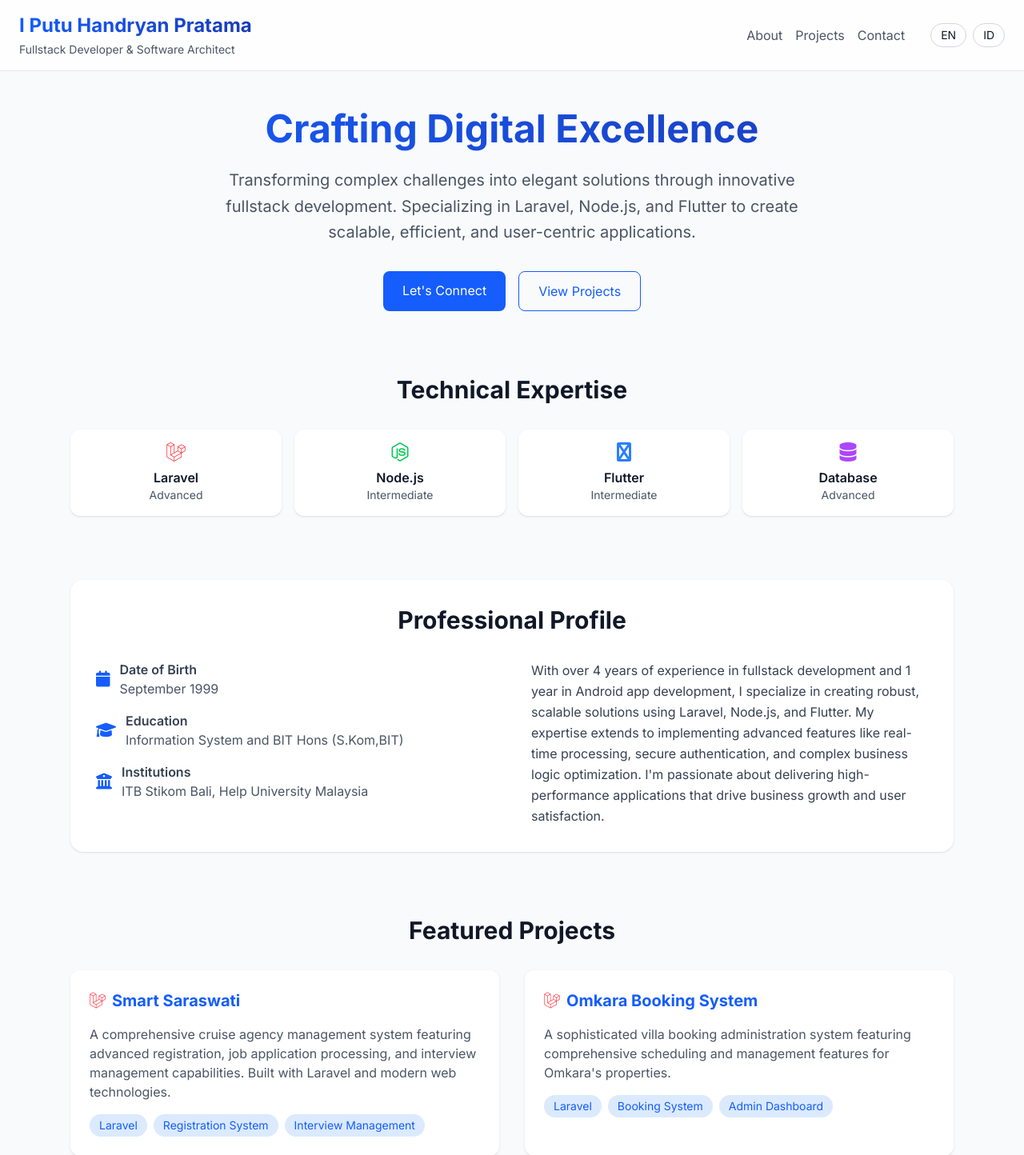
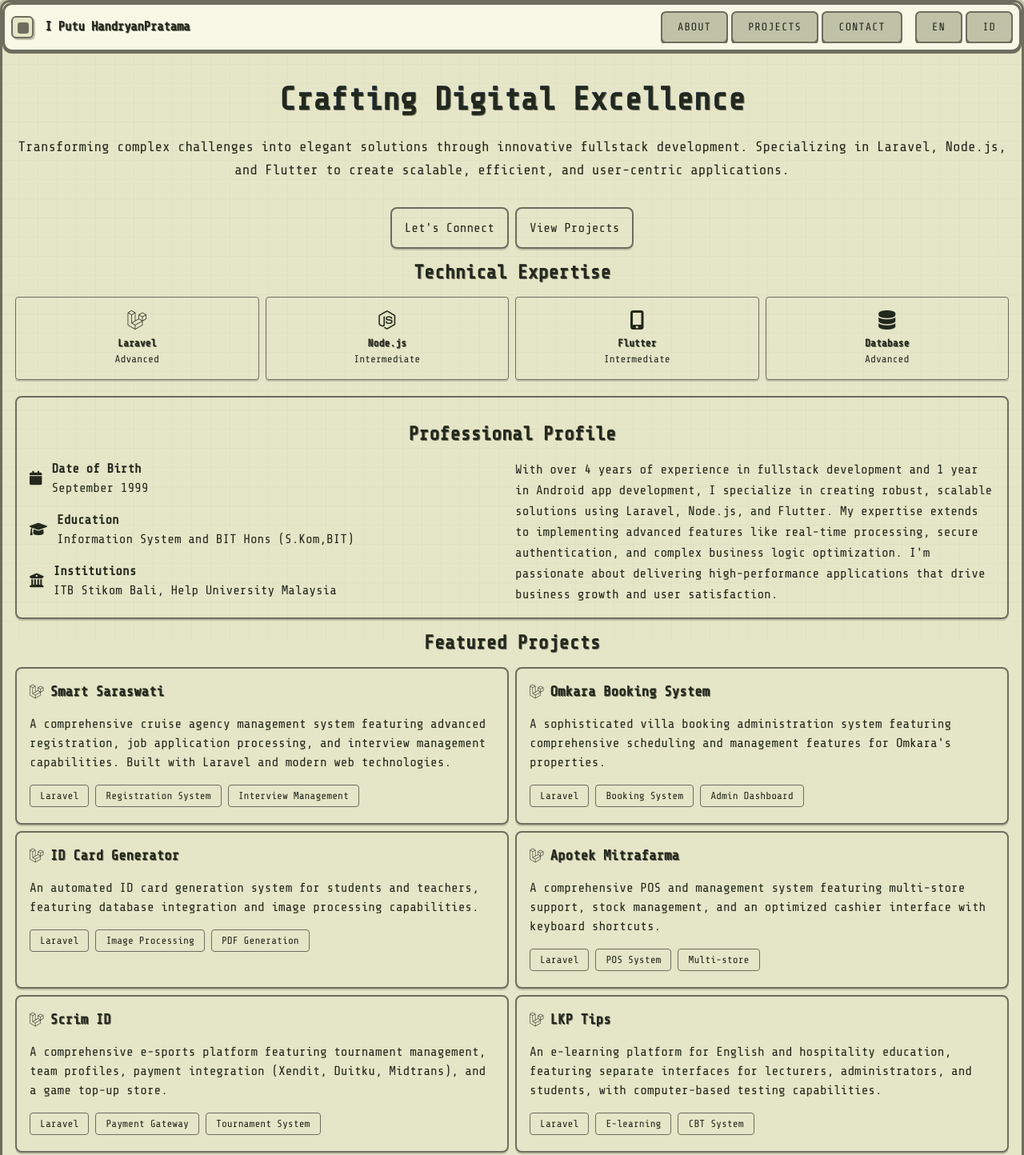
Before and after one commit to Hantama237/hantama237.github.io, a plain HTML site: page index.html in a window 1280 px wide. Shown: the top 1444 px of the page at 80% size. Drawn offline with nearby package versions, Linux system fonts and the light colour scheme.

Commit message:
Update index.html

```diff
--- a/index.html
+++ b/index.html
@@ -6,63 +6,121 @@
   <title>I Putu Handryan Pratama, S.Kom, BIT - Fullstack Developer Portfolio</title>
   <script src="https://cdn.jsdelivr.net/npm/@tailwindcss/browser@4"></script>
   <link href="https://fonts.googleapis.com/css2?family=Inter:wght@400;500;600;700&display=swap" rel="stylesheet">
+  <link href="https://fonts.googleapis.com/css2?family=Share+Tech+Mono&display=swap" rel="stylesheet">
   <link rel="stylesheet" href="https://cdnjs.cloudflare.com/ajax/libs/font-awesome/6.0.0/css/all.min.css">
-  <style type="text/tailwindcss">
-    @theme {
-      --color-primary: #2563eb;
-      --color-secondary: #1e40af;
+  <style>
+    :root {
+      --nokia-bg: #e5e5c7;
+      --nokia-dark: #bfc2a7;
+      --nokia-border: #6d6d5e;
+      --nokia-black: #22281c;
+      --nokia-white: #f8f8e7;
     }
-    @keyframes fadeIn {
-      from { opacity: 0; transform: translateY(20px); }
-      to { opacity: 1; transform: translateY(0); }
+    html, body {
+      font-family: 'Share Tech Mono', monospace !important;
+      background: var(--nokia-bg) !important;
+      color: var(--nokia-black) !important;
+      min-height: 100vh;
+      margin: 0;
+      padding: 0;
     }
-    @keyframes slideIn {
-      from { transform: translateX(-100%); }
-      to { transform: translateX(0); }
+    .nokia-border {
+      border: 3px solid var(--nokia-border);
+      border-radius: 0.75rem;
+      background: var(--nokia-white);
+      box-shadow: 0 0 0 3px var(--nokia-dark);
     }
-    .animate-fade-in {
-      animation: fadeIn 0.6s ease-out forwards;
+    .nokia-btn {
+      background: var(--nokia-dark);
+      color: var(--nokia-black);
+      border: 2px solid var(--nokia-border);
+      font-family: 'Share Tech Mono', monospace;
+      text-transform: uppercase;
+      letter-spacing: 1px;
+      box-shadow: 0 2px 0 var(--nokia-border);
+      transition: background 0.2s, color 0.2s;
+      font-size: 0.85rem;
+      padding: 0.5rem 1.2rem;
+      border-radius: 0.4rem;
     }
-    .animate-slide-in {
-      animation: slideIn 0.6s ease-out forwards;
+    .nokia-btn:hover {
+      background: var(--nokia-border);
+      color: var(--nokia-white);
     }
-    .project-card {
-      transition: all 0.3s ease;
-      position: relative;
-      overflow: hidden;
+    .project-card, .bg-white, .rounded-xl, .rounded-2xl, .rounded-lg, .shadow-sm {
+      background: var(--nokia-white) !important;
+      border: 2px solid var(--nokia-border) !important;
+      box-shadow: 0 2px 0 var(--nokia-dark) !important;
+      font-family: 'Share Tech Mono', monospace !important;
+      color: var(--nokia-black) !important;
+      border-radius: 0.5rem !important;
     }
     .project-card:hover {
-      transform: translateY(-5px);
-      box-shadow: 0 20px 25px -5px rgba(0, 0, 0, 0.1), 0 10px 10px -5px rgba(0, 0, 0, 0.04);
-    }
-    .project-card::after {
-      content: '';
-      position: absolute;
-      bottom: 0;
-      left: 0;
-      width: 100%;
-      height: 3px;
-      background: linear-gradient(90deg, var(--color-primary), var(--color-secondary));
-      transform: scaleX(0);
-      transition: transform 0.3s ease;
-    }
-    .project-card:hover::after {
-      transform: scaleX(1);
-    }
-    .skill-badge {
-      transition: all 0.3s ease;
-    }
-    .skill-badge:hover {
-      transform: scale(1.05);
+      background: var(--nokia-bg) !important;
+      box-shadow: 0 4px 0 var(--nokia-border) !important;
     }
     .timeline-item::before {
-      content: '';
-      position: absolute;
-      left: -20px;
-      top: 0;
-      width: 2px;
-      height: 100%;
-      background: var(--color-primary);
+      background: var(--nokia-border) !important;
+    }
+    h1, h2, h3 {
+      font-family: 'Share Tech Mono', monospace !important;
+      color: var(--nokia-black) !important;
+      text-shadow: 1px 1px 0 var(--nokia-border);
+    }
+    img {
+      image-rendering: pixelated;
+      max-width: 100%;
+      height: auto;
+      display: block;
+      border: 2px solid var(--nokia-border);
+      background: var(--nokia-white);
+    }
+    .nokia-grid {
+      pointer-events:none;position:fixed;inset:0;z-index:0;opacity:0.06;
+      background: repeating-linear-gradient(0deg,transparent,transparent 23px,var(--nokia-border) 24px), repeating-linear-gradient(90deg,transparent,transparent 23px,var(--nokia-border) 24px);
+    }
+    /* Mobile-first responsive adjustments */
+    .max-w-6xl, .max-w-3xl, .max-w-2xl { max-width: 100vw !important; }
+    .grid, .flex { min-width: 0; }
+    .grid-cols-2, .md\:grid-cols-2, .md\:grid-cols-4 { grid-template-columns: 1fr !important; }
+    .px-6, .px-8 { padding-left: 1rem !important; padding-right: 1rem !important; }
+    .py-12, .py-8 { padding-top: 1.5rem !important; padding-bottom: 1.5rem !important; }
+    .rounded-xl, .rounded-2xl, .rounded-lg { border-radius: 0.5rem !important; }
+    .p-6, .p-8 { padding: 1rem !important; }
+    .gap-4, .gap-8, .gap-12, .gap-2 { gap: 0.5rem !important; }
+    .mb-8, .mb-20, .mt-16 { margin-bottom: 1rem !important; margin-top: 1rem !important; }
+    .text-5xl { font-size: 1.25rem !important; }
+    .text-3xl { font-size: 1rem !important; }
+    .text-xl { font-size: 0.9rem !important; }
+    .text-lg { font-size: 0.8rem !important; }
+    .text-sm { font-size: 0.7rem !important; }
+    header, nav { min-width: 0; overflow-x: auto; }
+    /* Desktop overrides */
+    @media (min-width: 640px) {
+      .sm\:flex-row { flex-direction: row !important; }
+      .sm\:mt-0 { margin-top: 0 !important; }
+      .grid-cols-2, .md\:grid-cols-2 { grid-template-columns: 1fr 1fr !important; }
+      .md\:grid-cols-4 { grid-template-columns: 1fr 1fr 1fr 1fr !important; }
+      .text-5xl { font-size: 2.5rem !important; }
+      .text-3xl { font-size: 1.5rem !important; }
+      .text-xl { font-size: 1.1rem !important; }
+      .text-lg { font-size: 1rem !important; }
+      .text-sm { font-size: 0.8rem !important; }
+    }
+    /* Nokia style badges */
+    .skill-badge, .flex-wrap > span {
+      background: var(--nokia-bg) !important;
+      color: var(--nokia-black) !important;
+      border: 1px solid var(--nokia-border) !important;
+      font-family: 'Share Tech Mono', monospace !important;
+      font-size: 0.8rem !important;
+      border-radius: 0.25rem !important;
+      margin-bottom: 0.25rem !important;
+    }
+    /* Remove all color classes from Tailwind for Nokia look */
+    [class*="bg-blue"], [class*="text-blue"], [class*="text-purple"], [class*="text-green"], [class*="text-yellow"], [class*="bg-white"], [class*="text-gray"], [class*="bg-gray"] {
+      background: unset !important;
+      color: unset !important;
     }
   </style>
   <script>
@@ -78,21 +136,26 @@
     });
   </script>
 </head>
-<body class="bg-gray-50 text-gray-900 font-['Inter']">
+<body class="nokia-border">
+  <div class="nokia-grid"></div>
   <div class="min-h-screen flex flex-col">
     <!-- Header -->
-    <header class="w-full px-6 py-4 flex flex-col sm:flex-row items-center justify-between border-b border-gray-200 bg-white/80 backdrop-blur-md sticky top-0 z-10">
-      <div>
-        <h1 class="text-2xl font-bold bg-gradient-to-r from-blue-600 to-blue-800 bg-clip-text text-transparent">I Putu Handryan Pratama</h1>
-        <p class="text-sm text-gray-600 mt-1" data-en="Fullstack Developer & Software Architect" data-id="Pengembang Fullstack & Arsitek Perangkat Lunak">Fullstack Developer & Software Architect</p>
+    <header class="w-full px-2 py-2 flex flex-col gap-2 items-stretch sm:flex-row sm:items-center sm:justify-between nokia-border sticky top-0 z-20 relative" style="background:var(--nokia-white); box-shadow:0 2px 0 var(--nokia-border); min-height:56px;">
+      <div class="flex items-center gap-2 w-full sm:w-auto justify-center sm:justify-start">
+        <span style="display:inline-block;width:28px;height:28px;background:var(--nokia-bg);border:2px solid var(--nokia-border);border-radius:6px;box-shadow:2px 2px 0 var(--nokia-dark);margin-right:6px;position:relative;">
+          <span style="position:absolute;left:6px;top:6px;width:14px;height:14px;background:var(--nokia-border);border-radius:3px;"></span>
+        </span>
+        <h1 class="text-base font-bold tracking-tight leading-none" style="margin:0;line-height:1.1;word-break:break-word;">I Putu Handryan<br class="block sm:hidden">Pratama</h1>
       </div>
-      <nav class="mt-4 sm:mt-0 flex items-center gap-4">
-        <a href="#about" class="text-gray-600 hover:text-blue-600 transition-colors" data-en="About" data-id="Tentang">About</a>
-        <a href="#projects" class="text-gray-600 hover:text-blue-600 transition-colors" data-en="Projects" data-id="Proyek">Projects</a>
-        <a href="#contact" class="text-gray-600 hover:text-blue-600 transition-colors" data-en="Contact" data-id="Kontak">Contact</a>
-        <div class="flex gap-2 ml-4">
-          <button onclick="switchLang('en')" class="px-3 py-1 rounded-full border border-gray-300 text-sm hover:bg-blue-50 hover:border-blue-200 transition-colors">EN</button>
-          <button onclick="switchLang('id')" class="px-3 py-1 rounded-full border border-gray-300 text-sm hover:bg-blue-50 hover:border-blue-200 transition-colors">ID</button>
+      <nav class="flex flex-col gap-1 w-full sm:w-auto sm:flex-row sm:items-center sm:gap-2 justify-center sm:justify-end">
+        <div class="flex flex-row gap-1 w-full sm:w-auto">
+          <a href="#about" class="nokia-btn flex-1 text-center" data-en="About" data-id="Tentang">About</a>
+          <a href="#projects" class="nokia-btn flex-1 text-center" data-en="Projects" data-id="Proyek">Projects</a>
+          <a href="#contact" class="nokia-btn flex-1 text-center" data-en="Contact" data-id="Kontak">Contact</a>
+        </div>
+        <div class="flex flex-row gap-1 w-full sm:w-auto sm:ml-2 justify-center">
+          <button onclick="switchLang('en')" class="nokia-btn flex-1 text-center">EN</button>
+          <button onclick="switchLang('id')" class="nokia-btn flex-1 text-center">ID</button>
         </div>
       </nav>
     </header>
@@ -114,7 +177,7 @@
         <h2 class="text-3xl font-bold mb-8 text-center" data-en="Technical Expertise" data-id="Keahlian Teknis">Technical Expertise</h2>
         <div class="grid grid-cols-2 md:grid-cols-4 gap-4">
           <div class="skill-badge bg-white p-4 rounded-xl shadow-sm text-center">
-            <i class="fab fa-laravel text-2xl text-red-500 mb-2"></i>
+            <i class="fab fa-laravel text-2xl text-green-500 mb-2"></i>
             <h3 class="font-semibold">Laravel</h3>
             <p class="text-sm text-gray-600">Advanced</p>
           </div>
@@ -124,7 +187,7 @@
             <p class="text-sm text-gray-600">Intermediate</p>
           </div>
           <div class="skill-badge bg-white p-4 rounded-xl shadow-sm text-center">
-            <i class="fab fa-mobile-screen-button text-2xl text-blue-500 mb-2"></i>
+            <i class="fas fa-mobile-alt text-2xl text-blue-500 mb-2"></i>
             <h3 class="font-semibold">Flutter</h3>
             <p class="text-sm text-gray-600">Intermediate</p>
           </div>
@@ -178,7 +241,7 @@
           <!-- Smart Saraswati -->
           <div class="project-card bg-white rounded-xl p-6 shadow-sm">
             <div class="flex items-center gap-2 mb-4">
-              <i class="fab fa-laravel text-red-500 text-xl"></i>
+              <i class="fab fa-laravel text-green-500 text-xl"></i>
               <h3 class="font-bold text-xl text-blue-600">Smart Saraswati</h3>
             </div>
             <p class="text-gray-600 mb-4" data-en="A comprehensive cruise agency management system featuring advanced registration, job application processing, and interview management capabilities. Built with Laravel and modern web technologies." data-id="Sistem manajemen agen kapal pesiar komprehensif dengan fitur pendaftaran canggih, pemrosesan lamaran kerja, dan kemampuan manajemen wawancara. Dibangun dengan Laravel dan teknologi web modern."></p>
@@ -192,7 +255,7 @@
           <!-- Omkara Booking System -->
           <div class="project-card bg-white rounded-xl p-6 shadow-sm">
             <div class="flex items-center gap-2 mb-4">
-              <i class="fab fa-laravel text-red-500 text-xl"></i>
+              <i class="fab fa-laravel text-green-500 text-xl"></i>
               <h3 class="font-bold text-xl text-blue-600">Omkara Booking System</h3>
             </div>
             <p class="text-gray-600 mb-4" data-en="A sophisticated villa booking administration system featuring comprehensive scheduling and management features for Omkara's properties." data-id="Sistem administrasi pemesanan villa yang canggih dengan fitur penjadwalan dan manajemen komprehensif untuk properti Omkara."></p>
@@ -206,21 +269,21 @@
           <!-- ID Card Generator -->
           <div class="project-card bg-white rounded-xl p-6 shadow-sm">
             <div class="flex items-center gap-2 mb-4">
-              <i class="fab fa-laravel text-red-500 text-xl"></i>
+              <i class="fab fa-laravel text-green-500 text-xl"></i>
               <h3 class="font-bold text-xl text-blue-600">ID Card Generator</h3>
             </div>
             <p class="text-gray-600 mb-4" data-en="An automated ID card generation system for students and teachers, featuring database integration and image processing capabilities." data-id="Sistem generasi kartu ID otomatis untuk siswa dan guru, dengan integrasi database dan kemampuan pemrosesan gambar."></p>
             <div class="flex flex-wrap gap-2">
               <span class="px-3 py-1 bg-blue-100 text-blue-600 rounded-full text-sm">Laravel</span>
               <span class="px-3 py-1 bg-blue-100 text-blue-600 rounded-full text-sm">Image Processing</span>
-              <span class="px-3 py-1 bg-blue-100 text-blue-600 rounded-full text-sm">PDF Generation</span>
+              <span class="px-3 py-1 bg-blue-600 rounded-full text-sm">PDF Generation</span>
             </div>
           </div>
 
           <!-- Apotek Mitrafarma -->
           <div class="project-card bg-white rounded-xl p-6 shadow-sm">
             <div class="flex items-center gap-2 mb-4">
-              <i class="fab fa-laravel text-red-500 text-xl"></i>
+              <i class="fab fa-laravel text-green-500 text-xl"></i>
               <h3 class="font-bold text-xl text-blue-600">Apotek Mitrafarma</h3>
             </div>
             <p class="text-gray-600 mb-4" data-en="A comprehensive POS and management system featuring multi-store support, stock management, and an optimized cashier interface with keyboard shortcuts." data-id="Sistem POS dan manajemen komprehensif dengan dukungan multi-toko, manajemen stok, dan antarmuka kasir yang dioptimalkan dengan shortcut keyboard."></p>
@@ -234,7 +297,7 @@
           <!-- Scrim ID -->
           <div class="project-card bg-white rounded-xl p-6 shadow-sm">
             <div class="flex items-center gap-2 mb-4">
-              <i class="fab fa-laravel text-red-500 text-xl"></i>
+              <i class="fab fa-laravel text-green-500 text-xl"></i>
               <h3 class="font-bold text-xl text-blue-600">Scrim ID</h3>
             </div>
             <p class="text-gray-600 mb-4" data-en="A comprehensive e-sports platform featuring tournament management, team profiles, payment integration (Xendit, Duitku, Midtrans), and a game top-up store." data-id="Platform e-sports komprehensif dengan manajemen turnamen, profil tim, integrasi pembayaran (Xendit, Duitku, Midtrans), dan toko top-up game."></p>
@@ -248,7 +311,7 @@
           <!-- LKP Tips -->
           <div class="project-card bg-white rounded-xl p-6 shadow-sm">
             <div class="flex items-center gap-2 mb-4">
-              <i class="fab fa-laravel text-red-500 text-xl"></i>
+              <i class="fab fa-laravel text-green-500 text-xl"></i>
               <h3 class="font-bold text-xl text-blue-600">LKP Tips</h3>
             </div>
             <p class="text-gray-600 mb-4" data-en="An e-learning platform for English and hospitality education, featuring separate interfaces for lecturers, administrators, and students, with computer-based testing capabilities." data-id="Platform e-learning untuk pendidikan bahasa Inggris dan perhotelan, dengan antarmuka terpisah untuk dosen, administrator, dan siswa, serta kemampuan pengujian berbasis komputer."></p>
@@ -263,7 +326,7 @@
           <div class="project-card bg-white rounded-xl p-6 shadow-sm">
             <div class="flex items-center gap-2 mb-4">
               <i class="fab fa-flutter text-blue-500 text-xl"></i>
-              <i class="fab fa-laravel text-red-500 text-xl"></i>
+              <i class="fab fa-laravel text-green-500 text-xl"></i>
               <h3 class="font-bold text-xl text-blue-600">Face Recognition Attendance</h3>
             </div>
             <p class="text-gray-600 mb-4" data-en="A modern SaaS attendance system utilizing face recognition technology, built with a multitenancy architecture. The frontend is developed in Flutter and the backend in Laravel, enabling multiple organizations to manage attendance securely and efficiently." data-id="Sistem absensi SaaS modern yang menggunakan teknologi pengenalan wajah, dibangun dengan arsitektur multitenancy. Frontend dikembangkan dengan Flutter dan backend dengan Laravel, memungkinkan banyak organisasi mengelola absensi secara aman dan efisien."></p>
```
